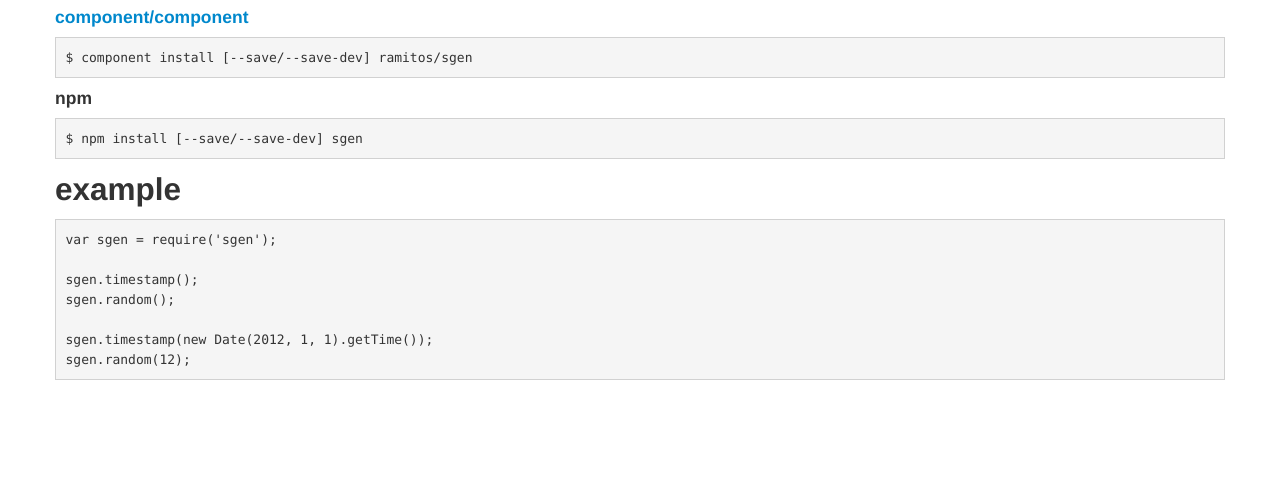
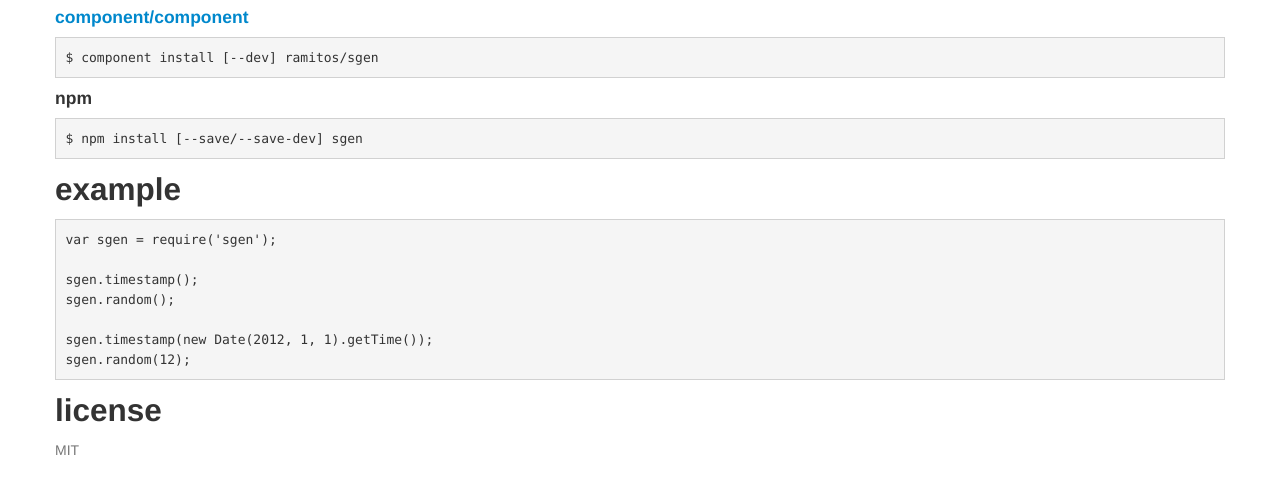
Before and after one commit to ramitos/sgen, a plain HTML site: page index.html in a window 1280 px wide. Shown: the part 635-1115 px from the top of the page. Before the commit the page ends 1045 px from the top, so only its background shows below. Drawn offline with Linux system fonts and the light colour scheme.

Commit message:
update website
* (component) s/save-dev/--dev
* add license

```diff
--- a/index.html
+++ b/index.html
@@ -50,7 +50,7 @@
         <h4>
           <a href="https://github.com/component/component">component/component</a>
         </h4>
-        <pre>$ component install [--save/--save-dev] ramitos/sgen</pre>
+        <pre>$ component install [--dev] ramitos/sgen</pre>
         <h4>npm</h4>
         <pre>$ npm install [--save/--save-dev] sgen</pre>
         <h2>example</h2>
@@ -61,47 +61,10 @@
 
 sgen.timestamp(new Date(2012, 1, 1).getTime());
 sgen.random(12);</pre>
+        <h2>license</h2>
+        <p>MIT</p>
       </div>
-
-      <!-- <span class="name"><span class="mini-icon mini-icon-readme"></span> readme.md</span><article class="markdown-body entry-content" itemprop="mainContentOfPage"><h1>
-      <a name="sgen" class="anchor" href="#sgen"><span class="mini-icon mini-icon-link"></span></a>sgen</h1>
-
-      <p>string generator</p>
-
-      <h2>
-      <a name="installation" class="anchor" href="#installation"><span class="mini-icon mini-icon-link"></span></a>installation</h2>
-
-      <h4>
-      <a name="componentcomponent" class="anchor" href="#componentcomponent"><span class="mini-icon mini-icon-link"></span></a><a href="https://github.com/component/component">component/component</a>
-      </h4>
-
-      <div class="highlight"><pre><span class="nv">$ </span>component install <span class="o">[</span>--save/--save-dev<span class="o">]</span> ramitos/sgen
-      </pre></div>
-
-      <h4>
-      <a name="npm" class="anchor" href="#npm"><span class="mini-icon mini-icon-link"></span></a>npm</h4>
-
-      <div class="highlight"><pre><span class="nv">$ </span>npm install <span class="o">[</span>--save/--save-dev<span class="o">]</span> seen
-      </pre></div>
-
-      <h2>
-      <a name="example" class="anchor" href="#example"><span class="mini-icon mini-icon-link"></span></a>example</h2>
-
-      <div class="highlight"><pre><span class="kd">var</span> <span class="nx">sgen</span> <span class="o">=</span> <span class="nx">require</span><span class="p">(</span><span class="s1">'sgen'</span><span class="p">);</span>
-
-      <span class="nx">sgen</span><span class="p">.</span><span class="nx">timestamp</span><span class="p">();</span>
-      <span class="nx">sgen</span><span class="p">.</span><span class="nx">random</span><span class="p">();</span>
-
-      <span class="nx">sgen</span><span class="p">.</span><span class="nx">timestamp</span><span class="p">(</span><span class="k">new</span> <span class="nb">Date</span><span class="p">(</span><span class="mi">2012</span><span class="p">,</span> <span class="mi">1</span><span class="p">,</span> <span class="mi">1</span><span class="p">).</span><span class="nx">getTime</span><span class="p">());</span>
-      <span class="nx">sgen</span><span class="p">.</span><span class="nx">random</span><span class="p">(</span><span class="mi">12</span><span class="p">);</span>
-      </pre></div>
-
-      <h2>
-      <a name="license" class="anchor" href="#license"><span class="mini-icon mini-icon-link"></span></a>license</h2>
-
-      <p>MIT</p></article> -->
     </div>
-
     <script src='js/script.js'></script>
   </body>
 </html>
```
Also changed, not shown: 1 other file.
